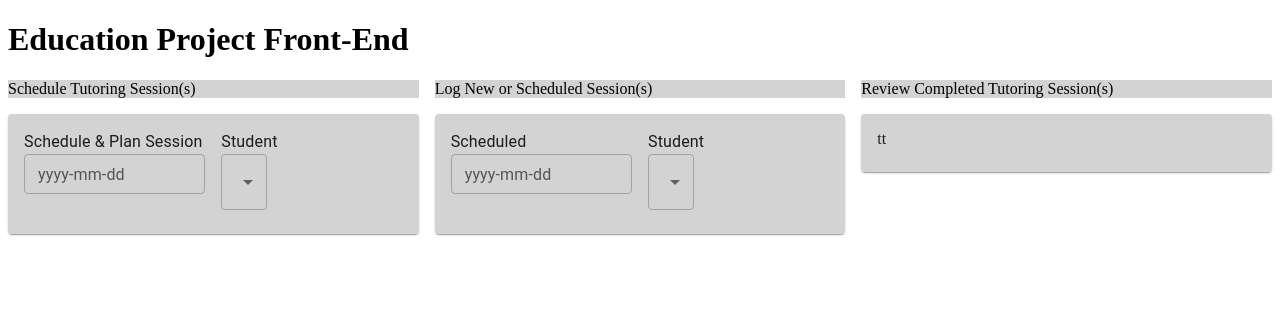
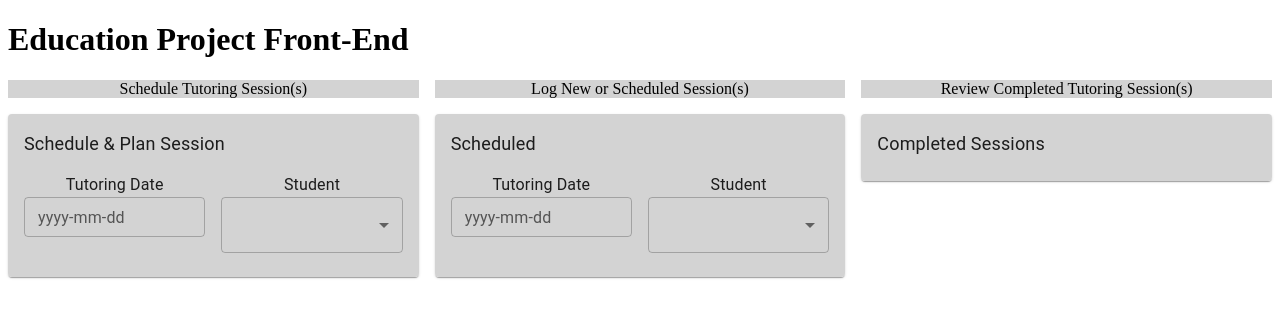
Before and after one commit to Hack4Impact-BU/Education-Project, a React (Create React App) app in the folder client/: page / in a window 1280 px wide. Shown: the top 318 px of the page. Built offline with nearby package versions, Linux system fonts and the light colour scheme.

Commit message:
Further changes to homepage

```diff
--- a/client/src/Homepage.js
+++ b/client/src/Homepage.js
@@ -6,6 +6,8 @@ import CardContent from '@mui/material/CardContent'
 import TextField from '@mui/material/TextField'
 import Typography from '@mui/material/Typography'
 import Select from "@mui/material/Select"
+import InputLabel from '@mui/material/InputLabel'
+import Table from '@mui/material/Table'
 
 
 class Homepage extends React.Component {
@@ -14,26 +16,36 @@ class Homepage extends React.Component {
             <Box sx = {{flexGrow: 1}}>
             <Grid container spacing={2}>
                 <Grid item xs={4}>
-                    <div style={{backgroundColor:"lightGray"}}>Schedule Tutoring Session(s)</div>
+                    <div style={{backgroundColor:"lightGray", textAlign:'center'}}>Schedule Tutoring Session(s)</div>
                 </Grid>
                 <Grid item xs={4}>
-                <div style={{backgroundColor:"lightGray"}}>Log New or Scheduled Session(s)</div>
+                <div style={{backgroundColor:"lightGray", textAlign:'center'}}>Log New or Scheduled Session(s)</div>
                 </Grid>
                 <Grid item xs={4}>
-                <div style={{backgroundColor:"lightGray"}}>Review Completed Tutoring Session(s)</div>
+                <div style={{backgroundColor:"lightGray", textAlign:'center'}}>Review Completed Tutoring Session(s)</div>
                 </Grid>
 
                 <Grid item xs={4}>
                 <Card>
                     <CardContent style={{backgroundColor:"LightGray"}}>
                         <Grid container spacing={2}>
+                            <Grid item xs={12}>
+                                <Typography sx={{fontSize: 18}}>Schedule & Plan Session</Typography>
+
+                            </Grid>
                             <Grid item xs={6}>
-                                <Typography sx={{fontSize: 16}}>Schedule & Plan Session</Typography>
+                                <Typography sx={{fontSize: 16}} align="center">Tutoring Date</Typography>
                                 <TextField id="outlined-basic" inputProps={{ style: {textAlign:'center'} }} label="yyyy-mm-dd" size="small" ></TextField>
                             </Grid>
                             <Grid item xs={6}>
-                                <Typography sx={{fontSize: 16}}>Student</Typography>
-                                <Select id="demo-simple-select" label="select from dropdown"></Select>
+                                <Typography sx={{fontSize: 16}} align="center">Student</Typography>
+                                {/* <InputLabel id="to-schedule-student-label">select from dropdown</InputLabel> */}
+                                <Select
+                                    id="to-schedule-student"
+                                    labelId="to-schedule-student-label"
+                                    label="select from dropdown"
+                                    sx={{width: '100%'}}
+                                    ></Select>
                             </Grid>
                         </Grid>
 
@@ -42,16 +54,25 @@ class Homepage extends React.Component {
                 </Grid>
                 <Grid item xs={4}>
                 <Card>
-                    <CardContent style={{backgroundColor:"LightGray"}}>
+                <CardContent style={{backgroundColor:"LightGray"}}>
                         <Grid container spacing={2}>
+                            <Grid item xs={12}>
+                                <Typography sx={{fontSize: 18}}>Scheduled</Typography>
+
+                            </Grid>
                             <Grid item xs={6}>
-                                <Typography sx={{fontSize: 16}}>Scheduled</Typography>
+                                <Typography sx={{fontSize: 16}} align="center">Tutoring Date</Typography>
                                 <TextField id="outlined-basic" inputProps={{ style: {textAlign:'center'} }} label="yyyy-mm-dd" size="small" ></TextField>
                             </Grid>
                             <Grid item xs={6}>
-
-                                <Typography sx={{fontSize: 16}}>Student</Typography>
-                                <Select id="demo-simple-select" label="select from dropdown"></Select>
+                                <Typography sx={{fontSize: 16}} align="center">Student</Typography>
+                                {/* <InputLabel id="scheduled-student-label">select from dropdown</InputLabel> */}
+                                <Select
+                                    id="scheduled-student"
+                                    labelId="scheduled-student-label"
+                                    label="select from dropdown"
+                                    sx={{width: '100%'}}
+                                    ></Select>
                             </Grid>
                         </Grid>
 
@@ -61,12 +82,21 @@ class Homepage extends React.Component {
 
                 <Grid item xs={4}>
                 <Card>
-                    <CardContent style={{backgroundColor:"LightGray"}}>tt</CardContent>
+                    <CardContent style={{backgroundColor:"LightGray"}}>
+                    <Grid container spacing={2}>
+                            <Grid item xs={12}>
+                                <Typography sx={{fontSize: 18}}>Completed Sessions</Typography>
+
+                            </Grid>
+
+                        </Grid>
+                    </CardContent>
                 </Card>
                 </Grid>
 
             </Grid>
             </Box>
+
         )
     }
 }
```
